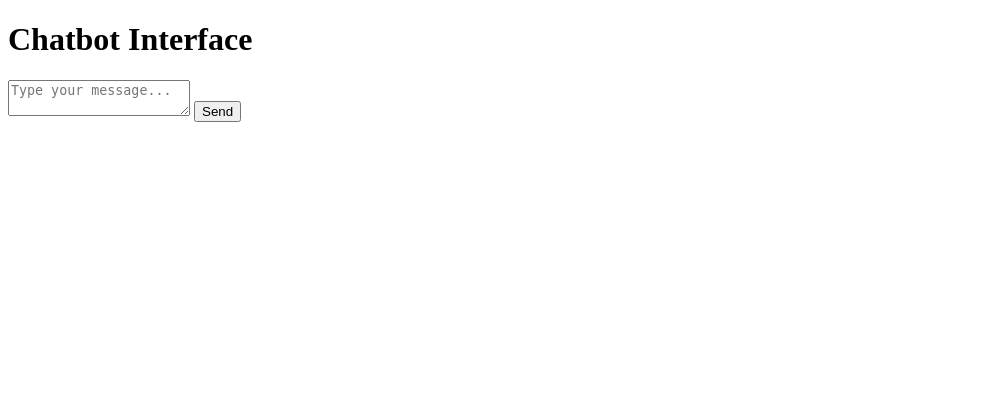
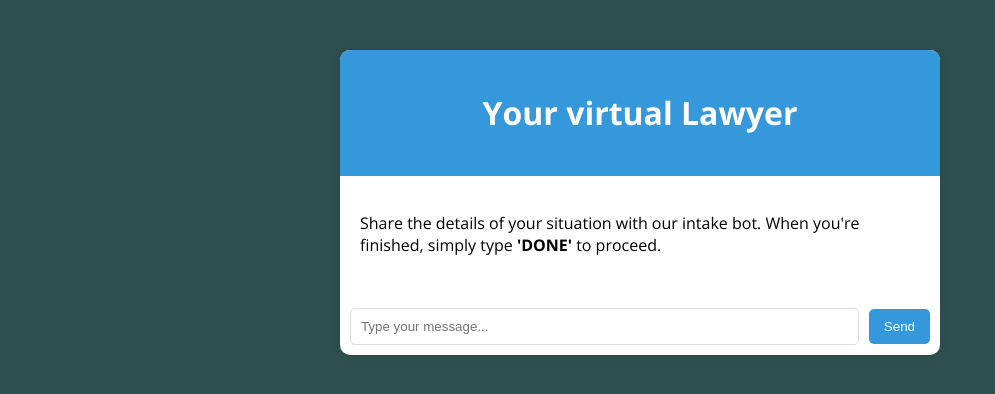
Before and after one commit to MouadMaaziz/virtual_Attorney_openai, a Flask app: page / in a window 1280 px wide. Shown: the top 394 px of the page, without its empty margins (0-995 px from the left). Run offline with Flask 3, Linux system fonts and the light colour scheme.

Commit message:
Lawyer chatbot web interface

```diff
--- a/app.py
+++ b/app.py
@@ -1,29 +1,64 @@
+# app.py
 from flask import Flask, render_template, request, jsonify
-
+from chat import chatbot, open_file, save_file, generate_intake_notes, generate_lawyers_report, generate_scenarios_and_outcomes, prepare_for_form_requirements
 import openai
-from chat import chatbot, open_file, chatbot, open_file, save_file
-
-
 
 app = Flask(__name__)
 
-# Your existing chatbot functions and imports go here
+ # text = request.args.get('user-input', '')
+openai.api_key = open_file('key_openai.txt').strip()
 
-
-# Read OpenAI API key from the file
-openai.api_key = open_file('key_openai.txt').strip()
+conversation = list()
+conversation.append({'role': 'system', 'content': open_file('system_01_intake.md')})
+user_messages = list()
+all_messages = list()
+print('Describe your case to the intake bot. Type DONE when done.')
 
 
 @app.route('/')
-def index():
+def home():
     return render_template('index.html')
 
-@app.route('/api/chat', methods=['POST'])
-def chat_api():
-    data = request.get_json()
-    conversation = data.get('conversation', [])
-    response, _ = chatbot(conversation)
-    return jsonify({'response': response})
+
+@app.route('/chat', methods=['GET', 'POST'])
+def chat():
+
+
+    # Intake portion
+
+    while True:
+        # get user input
+        text = request.args.get('user-input', '')
+        if text == 'DONE':
+            break
+        user_messages.append(text)
+        all_messages.append(f'CLIENT: {text}')
+        #store the user's message and the Lawyer's response:
+        conversation.append({'role': 'user', 'content': text})
+        response_text, tokens = chatbot(conversation)
+        conversation.append({'role': 'assistant', 'content': response_text})
+
+        all_messages.append(f'INTAKE: {response_text}')
+        return jsonify({'text': response_text})
+
+
+    # Generate intake notes
+    notes = generate_intake_notes(all_messages)
+
+    # Generate lawyer's report
+    report = generate_lawyers_report(notes)
+
+    # Prepare for form requirements
+    form = prepare_for_form_requirements(notes)
+
+    # Generate scenarios and tests
+    scenario = generate_scenarios_and_outcomes(notes)
+
+    return jsonify({'notes': notes,
+                    'lawyers_report': report,
+                    'form_requirements': form,
+                    'scenario_and_outcomes': scenario})
+
 
 if __name__ == '__main__':
     app.run(debug=True)
--- /dev/null
+++ b/static/styles.css
@@ -0,0 +1,77 @@
+body {
+    margin: 0;
+    padding: 0;
+    font-family: 'Arial', sans-serif;
+    background-color: #f5f5f5;
+    font-family: 'Open Sans', sans-serif;
+}
+
+.chat-container {
+    max-width: 600px;
+    margin: 50px auto;
+    background-color: #fff;
+    border-radius: 10px;
+    box-shadow: 0 0 10px rgba(0, 0, 0, 0.1);
+}
+
+.chat-header {
+    background-color: #3498db;
+    color: #fff;
+    padding: 20px;
+    border-top-left-radius: 10px;
+    border-top-right-radius: 10px;
+    text-align: center;
+}
+
+.chat-content {
+    padding: 20px;
+    max-height: 300px;
+    overflow-y: auto;
+}
+
+.chat-input-form {
+    display: flex;
+    align-items: center;
+    padding: 10px;
+}
+
+#user-input {
+    flex: 1;
+    padding: 10px;
+    border: 1px solid #ddd;
+    border-radius: 5px;
+    margin-right: 10px;
+}
+
+button {
+    padding: 10px 15px;
+    background-color: #3498db;
+    border: none;
+    border-radius: 5px;
+    color: #fff;
+    cursor: pointer;
+}
+
+button:hover {
+    background-color: #2980b9;
+}
+
+.chat-container p {
+    margin-bottom : 0
+}
+.intro {
+    font-weight: 500;
+
+}
+.assistant-chat{
+    color:rgb(117, 232, 3)
+}
+
+.client-chat{
+    color: #3498db;
+}
+
+.report-section{
+    font-weight: 600;
+    color: rgb(85, 145, 21);
+}
--- a/templates/index.html
+++ b/templates/index.html
@@ -3,44 +3,77 @@
 <head>
     <meta charset="UTF-8">
     <meta name="viewport" content="width=device-width, initial-scale=1.0">
-    <title>Chatbot Interface</title>
+    <title>Chatbot</title>
+    <link rel="stylesheet" type="text/css" href="{{ url_for('static', filename='styles.css') }}">
+    <link rel="stylesheet" href="https://fonts.googleapis.com/css2?family=Open+Sans:wght@400;700&display=swap">
 </head>
-<body>
-    <h1>Chatbot Interface</h1>
-    <div id="chat-container"></div>
-    <textarea id="user-input" placeholder="Type your message..."></textarea>
-    <button onclick="sendMessage()">Send</button>
+<body style="background-color: darkslategrey;">
+    <div class="chat-container">
+        <div class="chat-header">
+            <h1>Your virtual Lawyer</h1>
+        </div>
+
+        <div id="chat-container" class="chat-content">
+            <p class="intro">Share the details of your situation with our intake bot. When you're finished, simply type
+                <strong>'DONE'</strong> to proceed.</p>
+            <br>
+        </div>
+
+        <form id="chat-form" action="/chat" method="get" class="chat-input-form">
+            <input name="user-input" type="text" id="user-input" placeholder="Type your message...">
+            <button type="submit">Send</button>
+        </form>
+    </div>
 
     <script>
-        function sendMessage() {
-            var userInput = document.getElementById('user-input').value;
-            var chatContainer = document.getElementById('chat-container');
+    document.getElementById("chat-form").addEventListener("submit", function (event) {
+    event.preventDefault(); // prevent the form from submitting in the traditional way
+    sendMessage();
+});
 
-            // Append user message to the chat container
-            chatContainer.innerHTML += '<div>User: ' + userInput + '</div>';
+function sendMessage() {
+    var userInput = document.getElementById("user-input").value;
+    document.getElementById("chat-container").innerHTML += `<p><span class='client-chat'> Client</span>: ${userInput}</p>`;
 
-            // Make API request to the chat endpoint
-            fetch('/api/chat', {
-                method: 'POST',
-                headers: {
-                    'Content-Type': 'application/json',
-                },
-                body: JSON.stringify({
-                    conversation: [
-                        { role: 'user', content: userInput },
-                        // Include any existing conversation messages here
-                    ]
-                }),
-            })
-            .then(response => response.json())
-            .then(data => {
-                // Append chatbot response to the chat container
-                chatContainer.innerHTML += '<div>Chatbot: ' + data.response + '</div>';
-            });
+    // Clear the text input
+    document.getElementById("user-input").value = "";
 
-            // Clear user input
-            document.getElementById('user-input').value = '';
+    // Make an AJAX request to your Flask server with the user input
+    var xhr = new XMLHttpRequest();
+
+    xhr.onreadystatechange = function() {
+        if (xhr.readyState === XMLHttpRequest.DONE) {
+            if (xhr.status === 200) {
+                var response = JSON.parse(xhr.responseText);
+                appendBotMessage(response);
+            } else {
+                console.log('Error: ' + xhr.status);
+            }
         }
+    };
+
+    xhr.open('GET', '/chat?user-input=' + encodeURIComponent(userInput), true);
+    xhr.send();
+}
+
+function appendBotMessage(message) {
+    if (message.text != undefined ){
+    document.getElementById('chat-container').innerHTML += '<br>' + `<p><span class='assistant-chat'> Assistant:</span> ${message.text}</p>`;
+    }
+    if (message.notes != undefined && message.lawyers_report != undefined && message.form_requirements != undefined && message.scenario_and_outcomes != undefined ) {
+        document.getElementById('chat-container').innerHTML += '<br>' +
+            `<p> <span class='report-section'> NOTES </span></p>`+
+            `<p> ${message.notes.replace(/\n/g, '<br>')}</p>` +
+            `<p> <span class='report-section'> REPORT </span></p>`+
+            `<p> ${message.lawyers_report.replace(/\n/g, '<br>')}</p>` +
+            `<p> <span class='report-section'> FORM REQUIREMENTS </span></p>`+
+            `<p> ${message.form_requirements.replace(/#/g, ' ').replace(/\n/g, '<br>')}</p>` +
+            `<p> <span class='report-section'> SCENARIOS AND OUTCOMES </span></p>`+
+            `<p> ${message.scenario_and_outcomes.replace(/#/g, ' ').replace(/\n/g, '<br>')}</p>`;
+
+    }
+}
+
     </script>
 </body>
 </html>
```
Also changed, not shown: chat.py (+129 -54 lines), system_03_report.md (+0 -1 lines), system_04_form.md (+33 -50 lines), system_05_scenario.md (+24 -37 lines), README.md, 6 other files.
